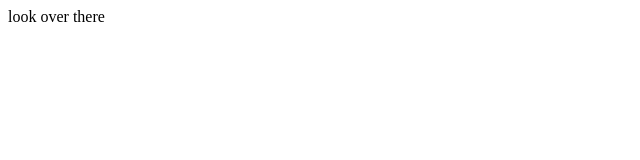
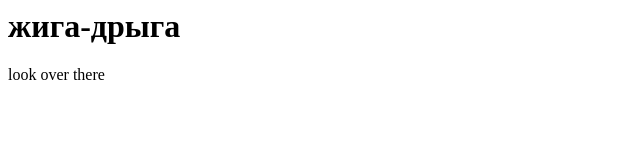
Before and after one commit to xk369/yandex_first_project, a plain HTML site: page index.html in a window 1280 px wide. Shown: the whole page, without its empty margins (0-640 px from the left). Drawn offline with Linux system fonts and the light colour scheme.

Commit message:
новыый заголовок h1

```diff
--- a/index.html
+++ b/index.html
@@ -1 +1,2 @@
+<h1>жига-дрыга</h1>
 <p>look over there</p>
```
Also changed, not shown: 1 other file.
